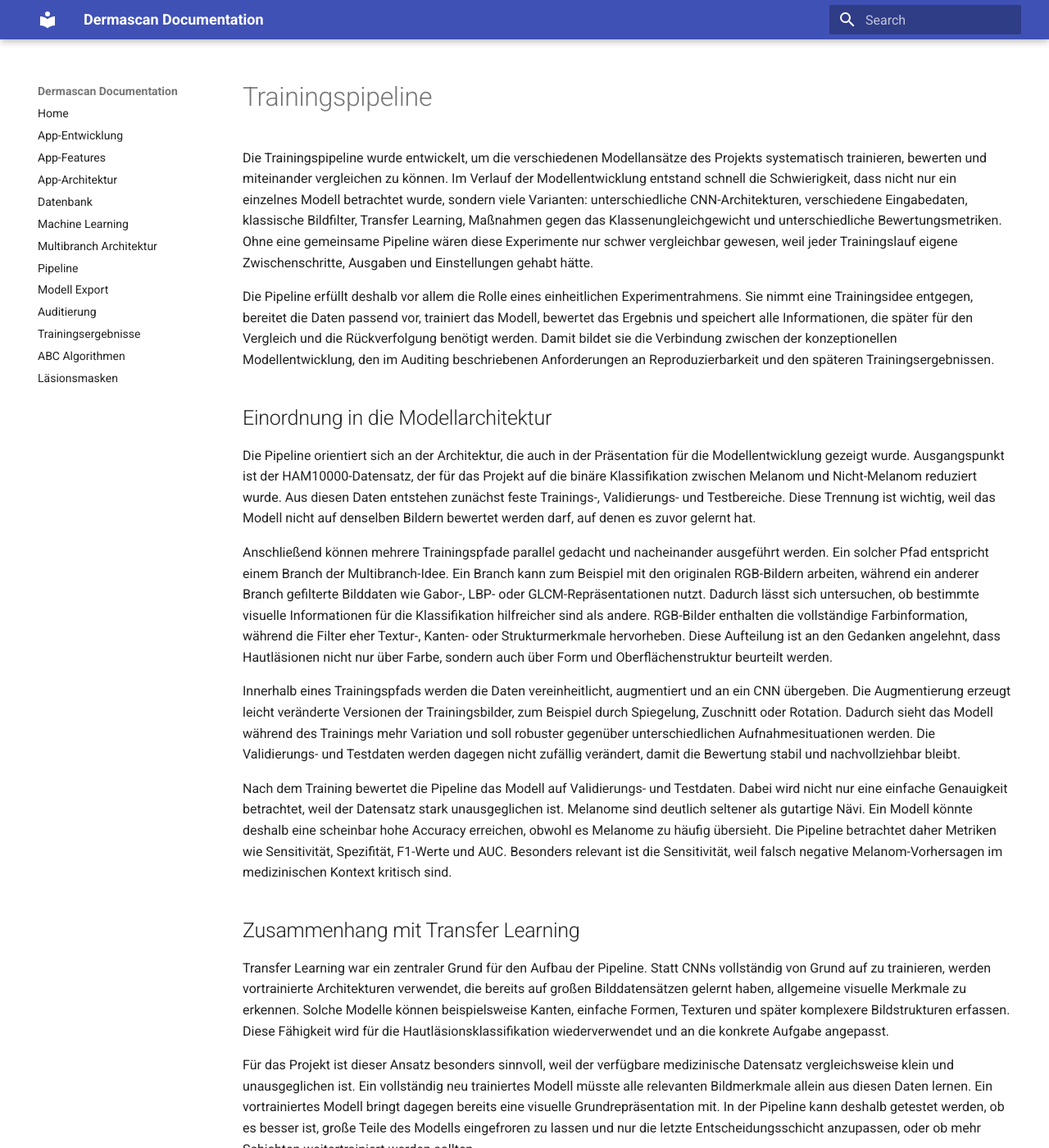
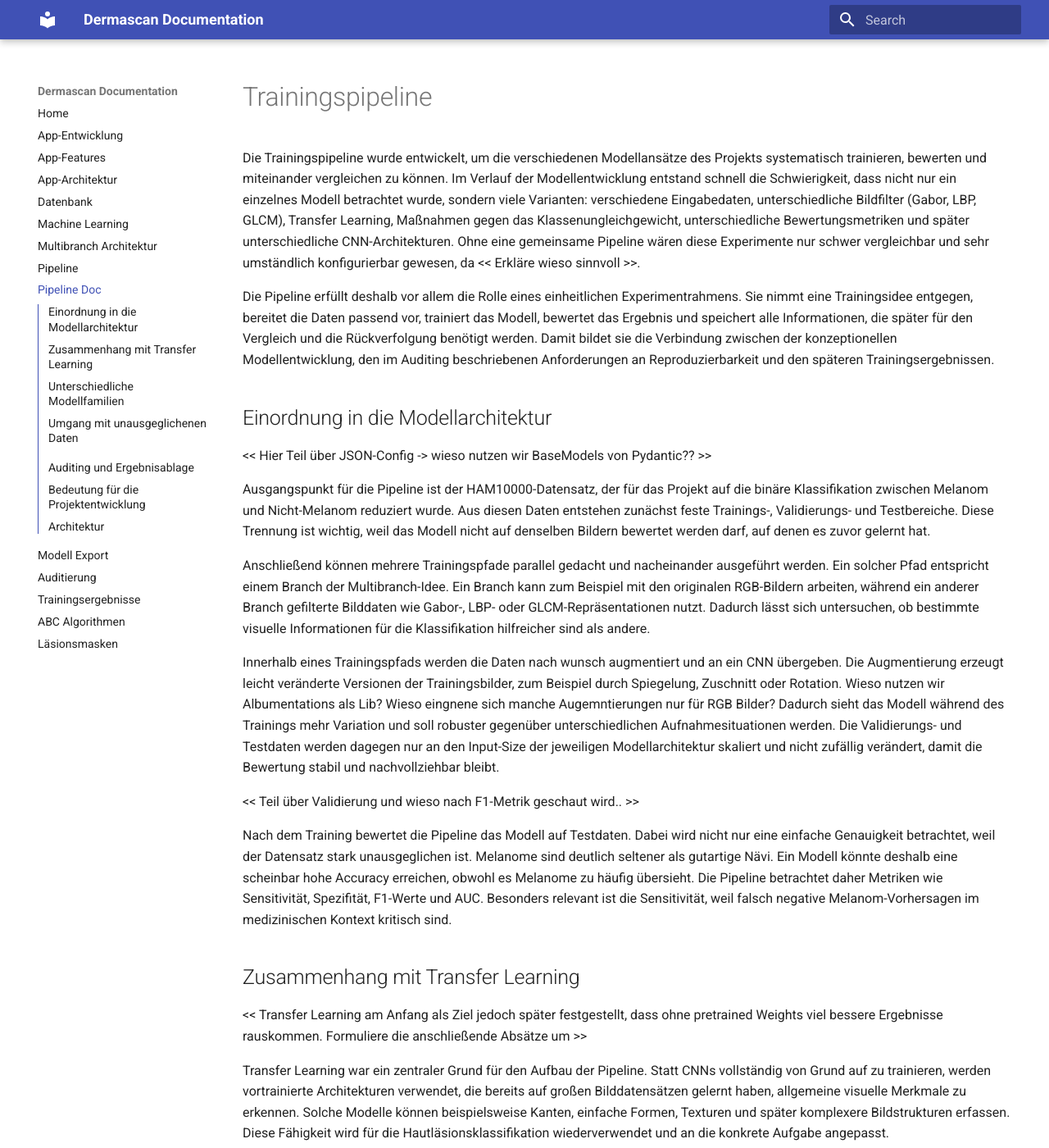
Before and after one commit to mrcklwhn/dermascan, an MkDocs documentation site: the page built from docs/ml/pipeline/pipeline_doc.md, in a window 1280 px wide and 1400 px high. Shown: the whole window at 82% size. Built offline with MkDocs 1.6.1 and Material for MkDocs 9.7.7, drawn with Linux system fonts in a browser that asks for light colours; some of the changed text lies outside the part shown.

Commit message:
doc adjustments

```diff
--- a/docs/ml/pipeline/pipeline_doc.md
+++ b/docs/ml/pipeline/pipeline_doc.md
@@ -1,24 +1,32 @@
 # Trainingspipeline
 
-Die Trainingspipeline wurde entwickelt, um die verschiedenen Modellansätze des Projekts systematisch trainieren, bewerten und miteinander vergleichen zu können. Im Verlauf der Modellentwicklung entstand schnell die Schwierigkeit, dass nicht nur ein einzelnes Modell betrachtet wurde, sondern viele Varianten: unterschiedliche CNN-Architekturen, verschiedene Eingabedaten, klassische Bildfilter, Transfer Learning, Maßnahmen gegen das Klassenungleichgewicht und unterschiedliche Bewertungsmetriken. Ohne eine gemeinsame Pipeline wären diese Experimente nur schwer vergleichbar gewesen, weil jeder Trainingslauf eigene Zwischenschritte, Ausgaben und Einstellungen gehabt hätte.
+Die Trainingspipeline wurde entwickelt, um die verschiedenen Modellansätze des Projekts systematisch trainieren, bewerten und miteinander vergleichen zu können. Im Verlauf der Modellentwicklung entstand schnell die Schwierigkeit, dass nicht nur ein einzelnes Modell betrachtet wurde, sondern viele Varianten: verschiedene Eingabedaten, unterschiedliche Bildfilter (Gabor, LBP, GLCM), Transfer Learning, Maßnahmen gegen das Klassenungleichgewicht, unterschiedliche Bewertungsmetriken und später unterschiedliche CNN-Architekturen. Ohne eine gemeinsame Pipeline wären diese Experimente nur schwer vergleichbar und sehr umständlich konfigurierbar gewesen, da << Erkläre wieso sinnvoll >>.
 
 Die Pipeline erfüllt deshalb vor allem die Rolle eines einheitlichen Experimentrahmens. Sie nimmt eine Trainingsidee entgegen, bereitet die Daten passend vor, trainiert das Modell, bewertet das Ergebnis und speichert alle Informationen, die später für den Vergleich und die Rückverfolgung benötigt werden. Damit bildet sie die Verbindung zwischen der konzeptionellen Modellentwicklung, den im Auditing beschriebenen Anforderungen an Reproduzierbarkeit und den späteren Trainingsergebnissen.
 
 ## Einordnung in die Modellarchitektur
 
-Die Pipeline orientiert sich an der Architektur, die auch in der Präsentation für die Modellentwicklung gezeigt wurde. Ausgangspunkt ist der HAM10000-Datensatz, der für das Projekt auf die binäre Klassifikation zwischen Melanom und Nicht-Melanom reduziert wurde. Aus diesen Daten entstehen zunächst feste Trainings-, Validierungs- und Testbereiche. Diese Trennung ist wichtig, weil das Modell nicht auf denselben Bildern bewertet werden darf, auf denen es zuvor gelernt hat.
+<< Hier Teil über JSON-Config -> wieso nutzen wir BaseModels von Pydantic?? >>
 
-Anschließend können mehrere Trainingspfade parallel gedacht und nacheinander ausgeführt werden. Ein solcher Pfad entspricht einem Branch der Multibranch-Idee. Ein Branch kann zum Beispiel mit den originalen RGB-Bildern arbeiten, während ein anderer Branch gefilterte Bilddaten wie Gabor-, LBP- oder GLCM-Repräsentationen nutzt. Dadurch lässt sich untersuchen, ob bestimmte visuelle Informationen für die Klassifikation hilfreicher sind als andere. RGB-Bilder enthalten die vollständige Farbinformation, während die Filter eher Textur-, Kanten- oder Strukturmerkmale hervorheben. Diese Aufteilung ist an den Gedanken angelehnt, dass Hautläsionen nicht nur über Farbe, sondern auch über Form und Oberflächenstruktur beurteilt werden.
+Ausgangspunkt für die Pipeline ist der HAM10000-Datensatz, der für das Projekt auf die binäre Klassifikation zwischen Melanom und Nicht-Melanom reduziert wurde. Aus diesen Daten entstehen zunächst feste Trainings-, Validierungs- und Testbereiche. Diese Trennung ist wichtig, weil das Modell nicht auf denselben Bildern bewertet werden darf, auf denen es zuvor gelernt hat.
 
-Innerhalb eines Trainingspfads werden die Daten vereinheitlicht, augmentiert und an ein CNN übergeben. Die Augmentierung erzeugt leicht veränderte Versionen der Trainingsbilder, zum Beispiel durch Spiegelung, Zuschnitt oder Rotation. Dadurch sieht das Modell während des Trainings mehr Variation und soll robuster gegenüber unterschiedlichen Aufnahmesituationen werden. Die Validierungs- und Testdaten werden dagegen nicht zufällig verändert, damit die Bewertung stabil und nachvollziehbar bleibt.
+Anschließend können mehrere Trainingspfade parallel gedacht und nacheinander ausgeführt werden. Ein solcher Pfad entspricht einem Branch der Multibranch-Idee. Ein Branch kann zum Beispiel mit den originalen RGB-Bildern arbeiten, während ein anderer Branch gefilterte Bilddaten wie Gabor-, LBP- oder GLCM-Repräsentationen nutzt. Dadurch lässt sich untersuchen, ob bestimmte visuelle Informationen für die Klassifikation hilfreicher sind als andere.
 
-Nach dem Training bewertet die Pipeline das Modell auf Validierungs- und Testdaten. Dabei wird nicht nur eine einfache Genauigkeit betrachtet, weil der Datensatz stark unausgeglichen ist. Melanome sind deutlich seltener als gutartige Nävi. Ein Modell könnte deshalb eine scheinbar hohe Accuracy erreichen, obwohl es Melanome zu häufig übersieht. Die Pipeline betrachtet daher Metriken wie Sensitivität, Spezifität, F1-Werte und AUC. Besonders relevant ist die Sensitivität, weil falsch negative Melanom-Vorhersagen im medizinischen Kontext kritisch sind.
+Innerhalb eines Trainingspfads werden die Daten nach wunsch augmentiert und an ein CNN übergeben. Die Augmentierung erzeugt leicht veränderte Versionen der Trainingsbilder, zum Beispiel durch Spiegelung, Zuschnitt oder Rotation. Wieso nutzen wir Albumentations als Lib? Wieso eingnene sich manche Augemntierungen nur für RGB Bilder? Dadurch sieht das Modell während des Trainings mehr Variation und soll robuster gegenüber unterschiedlichen Aufnahmesituationen werden. Die Validierungs- und Testdaten werden dagegen nur an den Input-Size der jeweiligen Modellarchitektur skaliert und nicht zufällig verändert, damit die Bewertung stabil und nachvollziehbar bleibt.
+
+<< Teil über Validierung und wieso nach F1-Metrik geschaut wird.. >>
+
+Nach dem Training bewertet die Pipeline das Modell auf Testdaten. Dabei wird nicht nur eine einfache Genauigkeit betrachtet, weil der Datensatz stark unausgeglichen ist. Melanome sind deutlich seltener als gutartige Nävi. Ein Modell könnte deshalb eine scheinbar hohe Accuracy erreichen, obwohl es Melanome zu häufig übersieht. Die Pipeline betrachtet daher Metriken wie Sensitivität, Spezifität, F1-Werte und AUC. Besonders relevant ist die Sensitivität, weil falsch negative Melanom-Vorhersagen im medizinischen Kontext kritisch sind.
 
 ## Zusammenhang mit Transfer Learning
+
+<< Transfer Learning am Anfang als Ziel jedoch später festgestellt, dass ohne pretrained Weights viel bessere Ergebnisse rauskommen. Formuliere die anschließende Absätze um >>
 
 Transfer Learning war ein zentraler Grund für den Aufbau der Pipeline. Statt CNNs vollständig von Grund auf zu trainieren, werden vortrainierte Architekturen verwendet, die bereits auf großen Bilddatensätzen gelernt haben, allgemeine visuelle Merkmale zu erkennen. Solche Modelle können beispielsweise Kanten, einfache Formen, Texturen und später komplexere Bildstrukturen erfassen. Diese Fähigkeit wird für die Hautläsionsklassifikation wiederverwendet und an die konkrete Aufgabe angepasst.
 
 Für das Projekt ist dieser Ansatz besonders sinnvoll, weil der verfügbare medizinische Datensatz vergleichsweise klein und unausgeglichen ist. Ein vollständig neu trainiertes Modell müsste alle relevanten Bildmerkmale allein aus diesen Daten lernen. Ein vortrainiertes Modell bringt dagegen bereits eine visuelle Grundrepräsentation mit. In der Pipeline kann deshalb getestet werden, ob es besser ist, große Teile des Modells eingefroren zu lassen und nur die letzte Entscheidungsschicht anzupassen, oder ob mehr Schichten weitertrainiert werden sollten.
+
+## Unterschiedliche Modellfamilien
 
 Die Pipeline erlaubt außerdem den Vergleich verschiedener Modellfamilien. ResNet diente als naheliegender Einstieg, weil diese Architektur weit verbreitet und gut verstanden ist. Effizientere Modelle wie EfficientNet oder MobileNet sind ebenfalls relevant, weil das finale System perspektivisch auf mobilen Endgeräten laufen soll. Die Pipeline macht diese Varianten vergleichbar, indem sie für jeden Lauf dieselbe Grundstruktur aus Datenaufbereitung, Training, Bewertung und Ergebnisablage verwendet.
 
@@ -26,11 +34,17 @@
 
 ## Umgang mit unausgeglichenen Daten
 
+<< Erkläre wieso dafür WeightedRandomSampler und jeweils angepasste Bestraffung (Criterion bzw. Pos Weights) sehr gut geeinget sind. Erkläre was sie machen >>
+
 Der HAM10000-Datensatz enthält deutlich mehr gutartige Nävi als Melanome. Dieses Ungleichgewicht beeinflusst das Training stark, weil ein Modell sonst dazu neigen kann, die häufigere Klasse zu bevorzugen. Die Pipeline unterstützt deshalb mehrere Maßnahmen, um die seltenere Melanom-Klasse stärker zu berücksichtigen.
 
 Zum einen können Fehlklassifikationen der Minderheitsklasse im Training stärker gewichtet werden. Zum anderen können Melanom-Beispiele beim Zusammenstellen der Trainingsbatches häufiger berücksichtigt werden. Beide Ansätze verfolgen dasselbe Ziel: Das Modell soll nicht nur die Mehrheitsklasse gut erkennen, sondern auch ausreichend empfindlich für Melanome bleiben.
 
+<< Erkläre wieso Thresholds auch einer der guten Vorgehensweisen gegen Klassenungleichgewicht Problem ist >>
+
 Auch die Wahl des Entscheidungsschwellwerts ist dabei wichtig. Ein CNN gibt zunächst eine Wahrscheinlichkeit aus. Erst ein Threshold entscheidet, ab wann diese Wahrscheinlichkeit als Melanom gewertet wird. Ein fester Standardwert ist nicht zwangsläufig für den medizinischen Kontext geeignet. Deshalb sucht die Pipeline auf dem Validierungsset nach einem sinnvollen Threshold, der eine Mindest-Spezifität einhält und gleichzeitig die Sensitivität möglichst hoch hält. So wird die Entscheidung stärker an den Anforderungen der Aufgabe ausgerichtet.
+
+##
 
 ## Auditing und Ergebnisablage
 
@@ -49,3 +63,7 @@
 Gleichzeitig schafft sie eine gemeinsame Grundlage für die weiteren Kapitel. Die Multibranch-Architektur beschreibt, warum mehrere spezialisierte Sichtweisen auf eine Läsion sinnvoll sein können. Die Auditing-Dokumentation beschreibt, welche Informationen für Rückverfolgbarkeit und Reproduzierbarkeit benötigt werden. Die Trainingsergebnisse zeigen schließlich, welche Resultate mit den untersuchten Ansätzen erreicht wurden. Die Pipeline verbindet diese Teile, indem sie die Experimente einheitlich ausführt und ihre Ergebnisse vergleichbar dokumentiert.
 
 Für eine kurze praktische Anleitung zum Starten der Pipeline ist die separate [Quickstart-Seite](pipeline_getting_started.md) vorgesehen. Diese allgemeine Dokumentation erklärt dagegen vor allem, warum die Pipeline existiert, wie sie fachlich in die Modellentwicklung eingebettet ist und welche Rolle ihre Ausgaben für Bewertung und Auditing spielen.
+
+## Architektur
+
+<< Gehe auf die modulare Architektur und ihre Vorteile ein >>
--- a/mkdocs.yml
+++ b/mkdocs.yml
@@ -24,6 +24,7 @@
   - Machine Learning: ./ml/README.md
   - Multibranch Architektur: ./ml/multibranch_architecture.md
   - Pipeline: ./ml/pipeline/README.md
+  - Pipeline Doc: ./ml/pipeline/pipeline_doc.md
   - Modell Export: ./ml/onnx_export.md
   - Auditierung: ./ml/auditing.md
   - Trainingsergebnisse: ./ml/training_results.md
```
